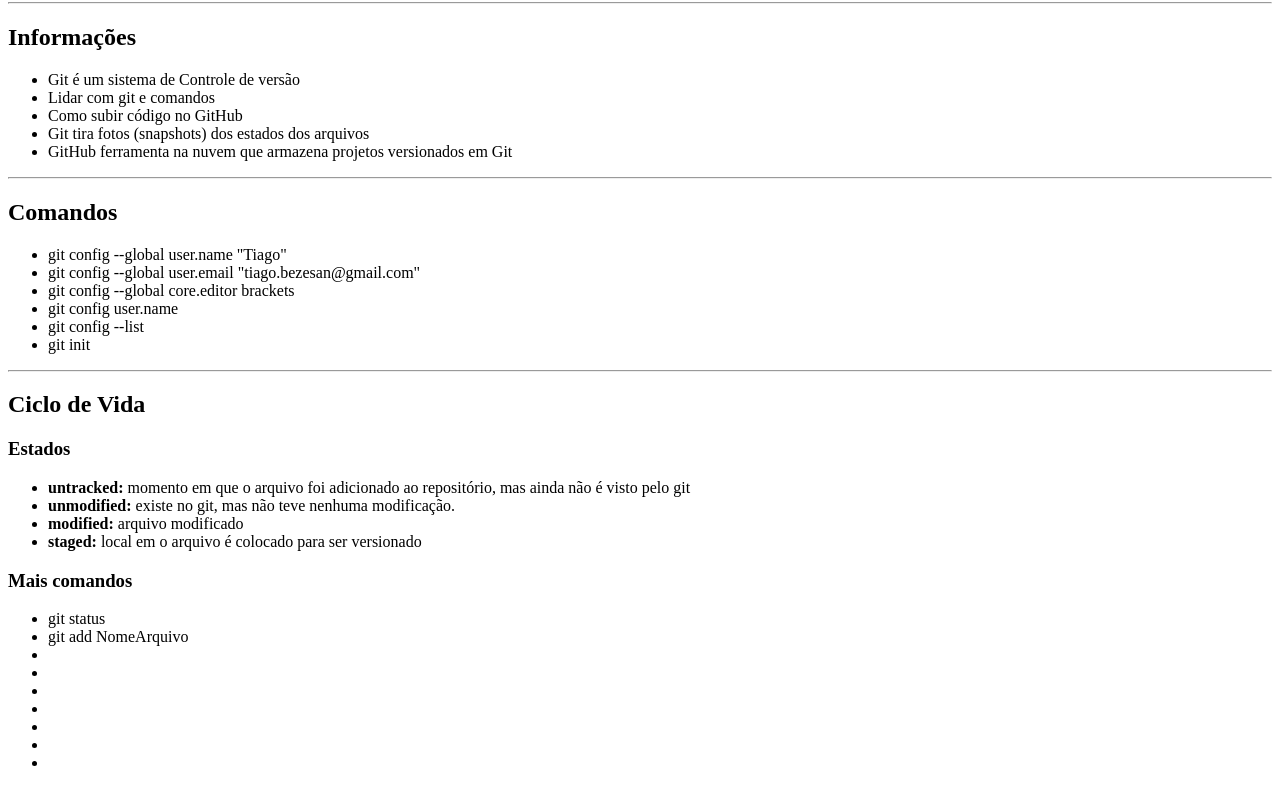
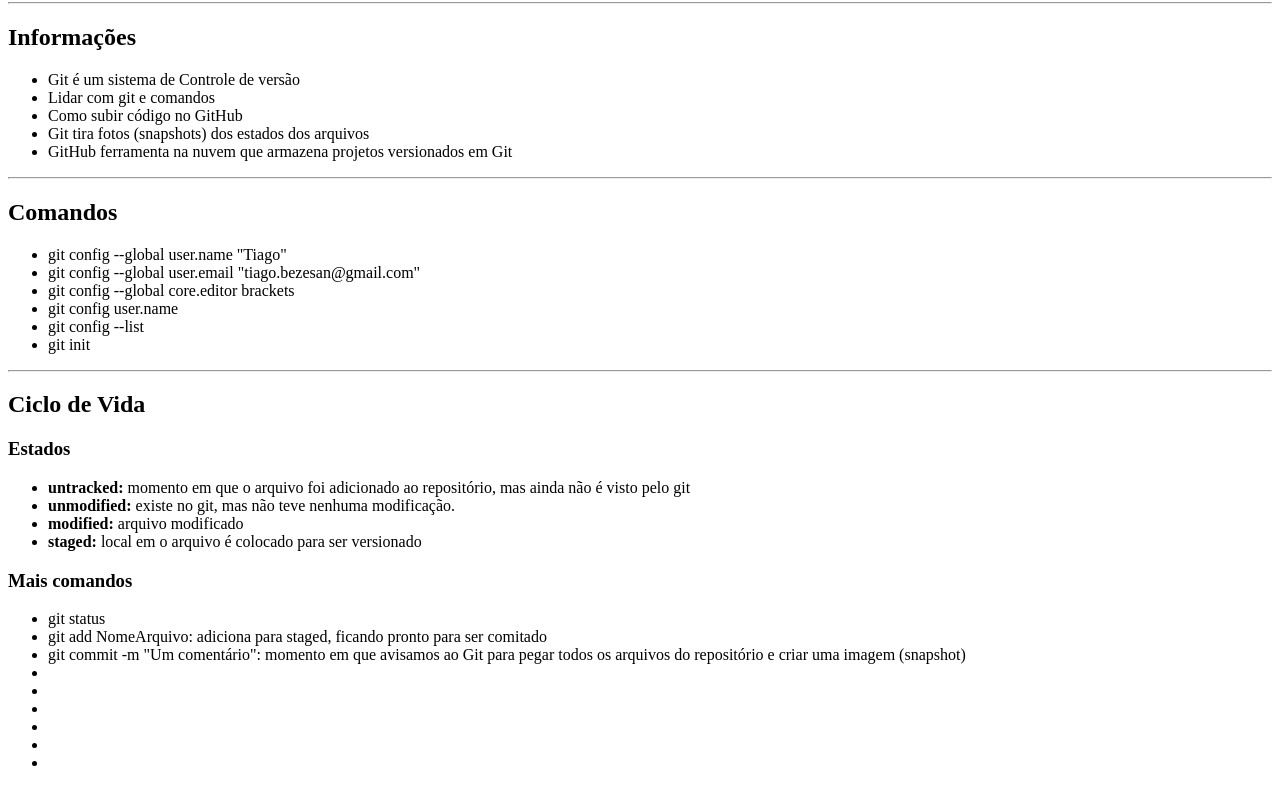
Before and after one commit to tiago-bsantos/teste-udemy, a plain HTML site: page index.html in a window 1280 px wide. Shown: the part 78-866 px from the top of the page. Drawn offline with Linux system fonts and the light colour scheme.

Commit message:
Atualizado index.html

```diff
--- a/index.html
+++ b/index.html
@@ -39,8 +39,8 @@
 <h3>Mais comandos</h3>
 <ul>
     <li>git status</li>
-    <li>git add NomeArquivo</li>
-    <li></li>
+    <li>git add NomeArquivo: adiciona para staged, ficando pronto para ser comitado</li>
+    <li>git commit -m "Um comentário": momento em que avisamos ao Git para pegar todos os arquivos do repositório e criar uma imagem (snapshot)</li>
     <li></li>
     <li></li>
     <li></li>
```
